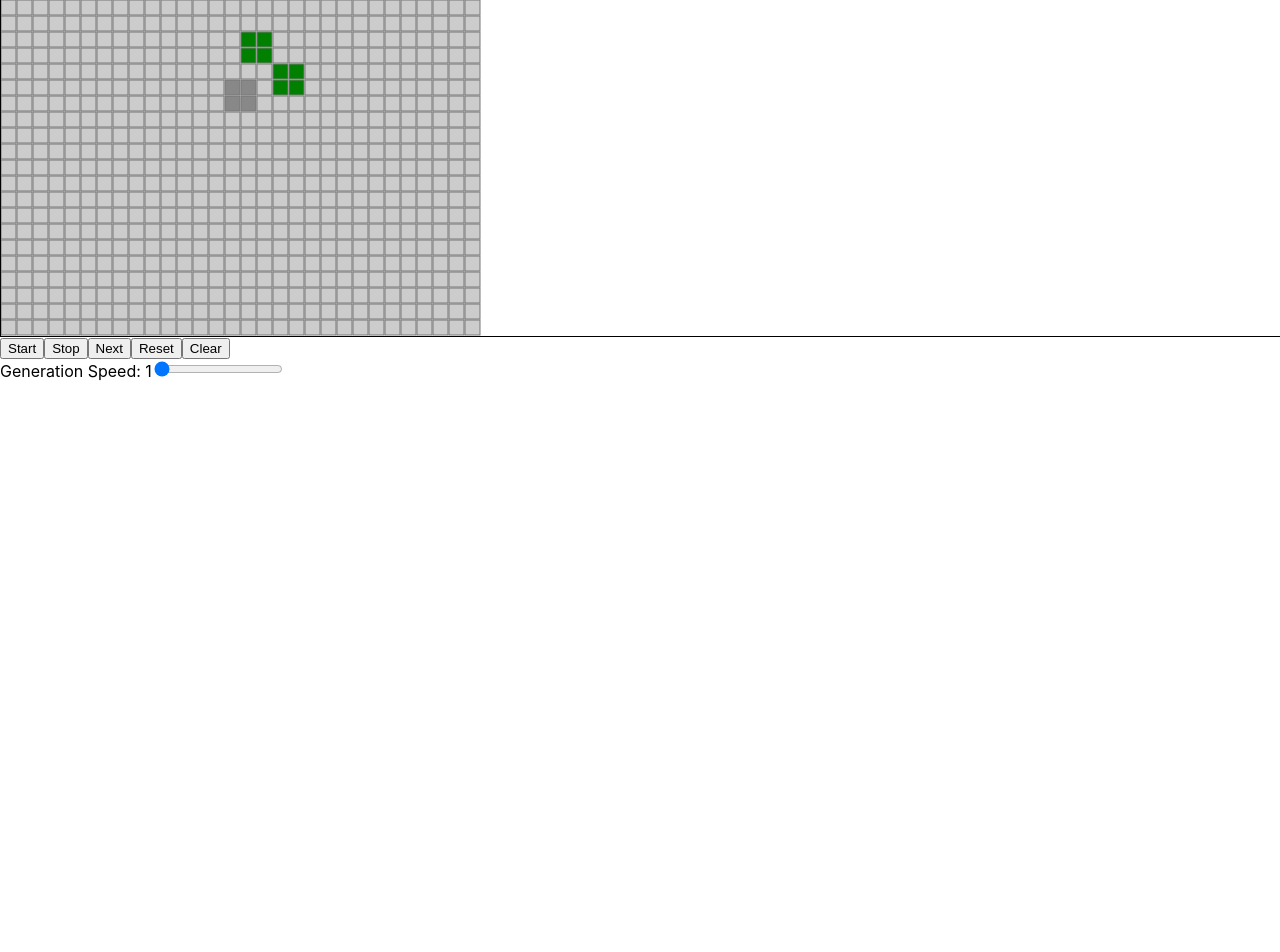
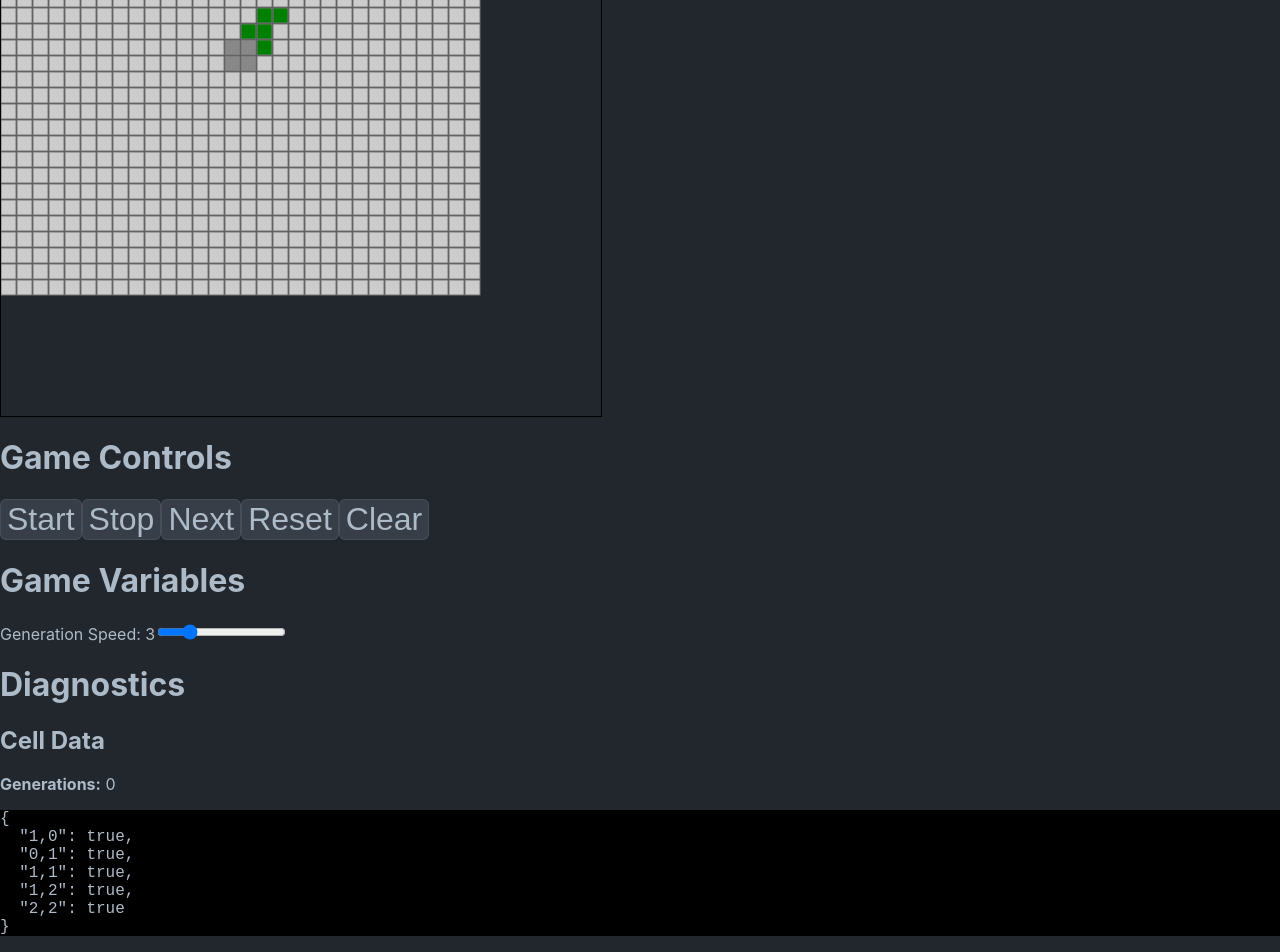
Before and after one commit to wintermuted/game-of-life, a React (Create React App) app: page / in a window 1280 px wide. Shown: the part 267-1219 px from the top of the page. Before the commit the page ends 800 px from the top, so only its background shows below. Built offline with nearby package versions, Linux system fonts and the light colour scheme.

Commit message:
some styling cleanup and ui cleanup

```diff
--- a/src/app/App.tsx
+++ b/src/app/App.tsx
@@ -5,16 +5,17 @@ import { getGenerationSpeed } from './util';
 import Game from '../class/Game';
 import { rPentomino } from '../data/methuselahs';
 import { beacon } from '../data/oscillators';
+import './styles/App.scss'
 
 let game: Game = {} as Game;
 let intervalID: NodeJS.Timeout = {} as NodeJS.Timeout;
 
-const baseGame = beacon;
+const baseGame = rPentomino;
 
 function App() {
   const [boardNeedsInitiaization, setBoardInitialization] = useState(true);
   const [generation, setGeneration] = useState(0);
-  const [generationSpeed, setGenerationSpeed] = useState(1);
+  const [generationSpeed, setGenerationSpeed] = useState(3);
   const [isGameRunning, setIsGameRunning] = useState(false);
 
   useEffect(() => {
@@ -71,10 +72,12 @@ function App() {
     setBoardInitialization(true);
   }
 
+  const gameStatus = game.getStatus ? game.getStatus(): {};
+  const gridJSON = JSON.stringify(gameStatus, null, 2);
+
   return (
     <div className="App">
       <h1>Game of Life</h1>
-      {generation}
       <Grid game={game} onMouseOver={onMouseOver} />
       <GridControls
         nextGeneration={nextGeneration}
@@ -84,6 +87,14 @@ function App() {
         runGame={runGame}
         stopGame={stopGame}
       />
+      <h1>Diagnostics</h1>
+      <h2>Cell Data</h2>
+      <p>
+      <span><strong>Generations:</strong> {generation}</span>
+      </p>
+      <pre>
+        { gridJSON }
+      </pre>
     </div>
   );
 }
--- a/src/app/components/Grid.tsx
+++ b/src/app/components/Grid.tsx
@@ -1,5 +1,5 @@
 import Game from "../../class/Game";
-import './Grid.scss';
+import '../styles/Grid.scss';
 import GridSquares from './GridSquares';
 
 interface Props {
@@ -13,11 +13,10 @@ function Grid({ game, onMouseOver }: Props) {
   }
 
   const gameStatus = game.getStatus ? game.getStatus(): {};
-  const gridJSON = JSON.stringify(gameStatus);
+  const gridJSON = JSON.stringify(gameStatus, null, 2);
 
   return (
     <div className="Grid">
-      { gridJSON }
       <GridSquares grid={gameStatus} onMouseOver={onMouseOver} gridSize={30} cellSize={15} />
     </div>
   );
--- a/src/app/components/GridControls.tsx
+++ b/src/app/components/GridControls.tsx
@@ -25,12 +25,16 @@ function GridControls({
   return (
     <div className="GridControls">
       <form onSubmit={(e) => e.preventDefault()}>
+
+      <h1>Game Controls</h1>
       <button onClick={runGame}>Start</button>
       <button onClick={stopGame}>Stop</button>
       <button onClick={nextGeneration}>Next</button>
       <button onClick={resetBoard}>Reset</button>
       <button>Clear</button>
       <br />
+
+      <h1>Game Variables</h1>
 
       <label>Generation Speed: {generationSpeed}</label>
       <input
--- a/src/app/styles/App.css
+++ /dev/null
@@ -1,38 +0,0 @@
-.App {
-  text-align: center;
-}
-
-.App-logo {
-  height: 40vmin;
-  pointer-events: none;
-}
-
-@media (prefers-reduced-motion: no-preference) {
-  .App-logo {
-    animation: App-logo-spin infinite 20s linear;
-  }
-}
-
-.App-header {
-  background-color: #282c34;
-  min-height: 100vh;
-  display: flex;
-  flex-direction: column;
-  align-items: center;
-  justify-content: center;
-  font-size: calc(10px + 2vmin);
-  color: white;
-}
-
-.App-link {
-  color: #61dafb;
-}
-
-@keyframes App-logo-spin {
-  from {
-    transform: rotate(0deg);
-  }
-  to {
-    transform: rotate(360deg);
-  }
-}
--- /dev/null
+++ b/src/app/styles/App.scss
@@ -0,0 +1,17 @@
+body {
+  background-color: rgb(34, 39, 46);
+  color: rgb(173, 186, 199);
+  font-size: 16px;
+
+  button {
+    font-size: 32px;
+    color: rgb(173, 186, 199);
+    background-color: rgb(55, 62, 71);
+    border: 1px solid rgba(205, 217, 229, 0.1);
+    border-radius: 6px;
+  }
+
+  pre {
+    background-color: black;
+  }
+}
--- a/src/app/components/Grid.scss
+++ b/src/app/styles/Grid.scss
@@ -1,10 +1,10 @@
 .Grid {
   border: 1px solid #000;
-  height: 500px;
-  width: 100%;
+  height: 600px;
+  width: 600px;
 }
 
 .GridSquares svg {
   height: 500px;
-  width: 100%;
+  width: 600px;
 }
```
Also changed, not shown: src/app/styles/GridControls.scss (added).
